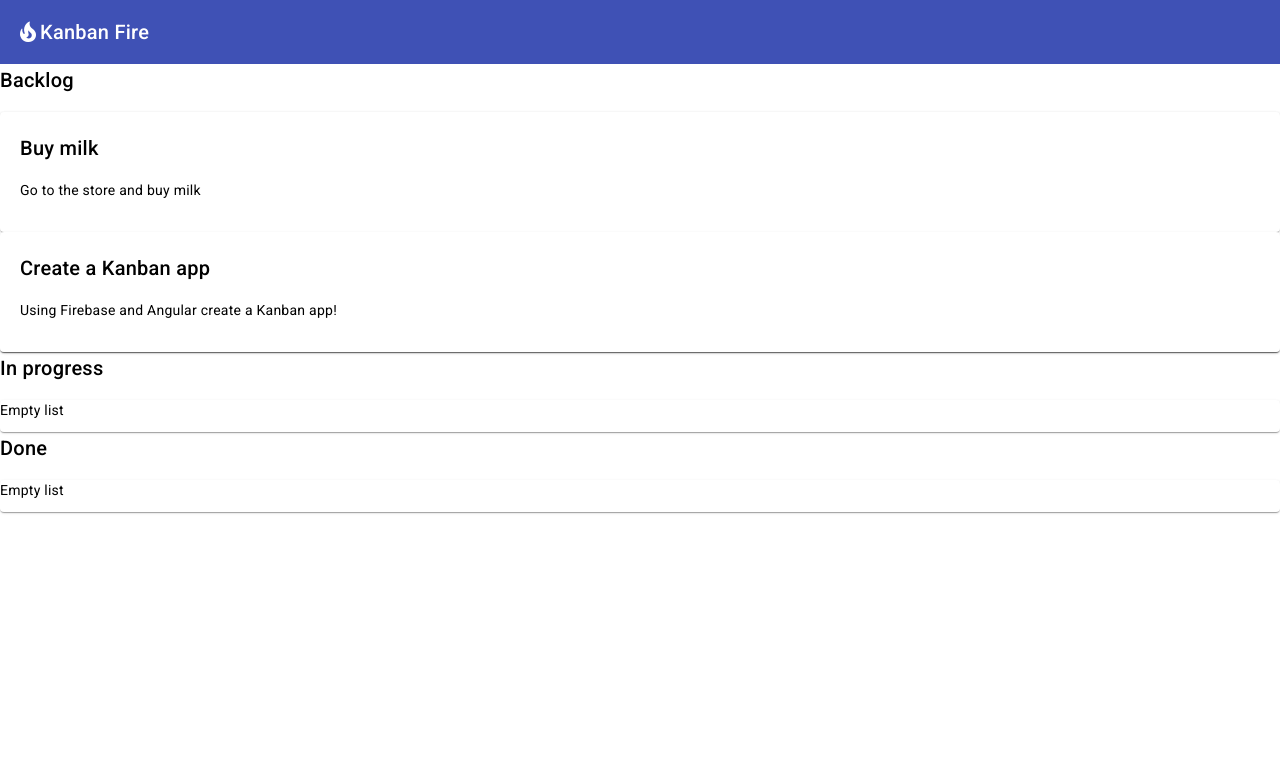
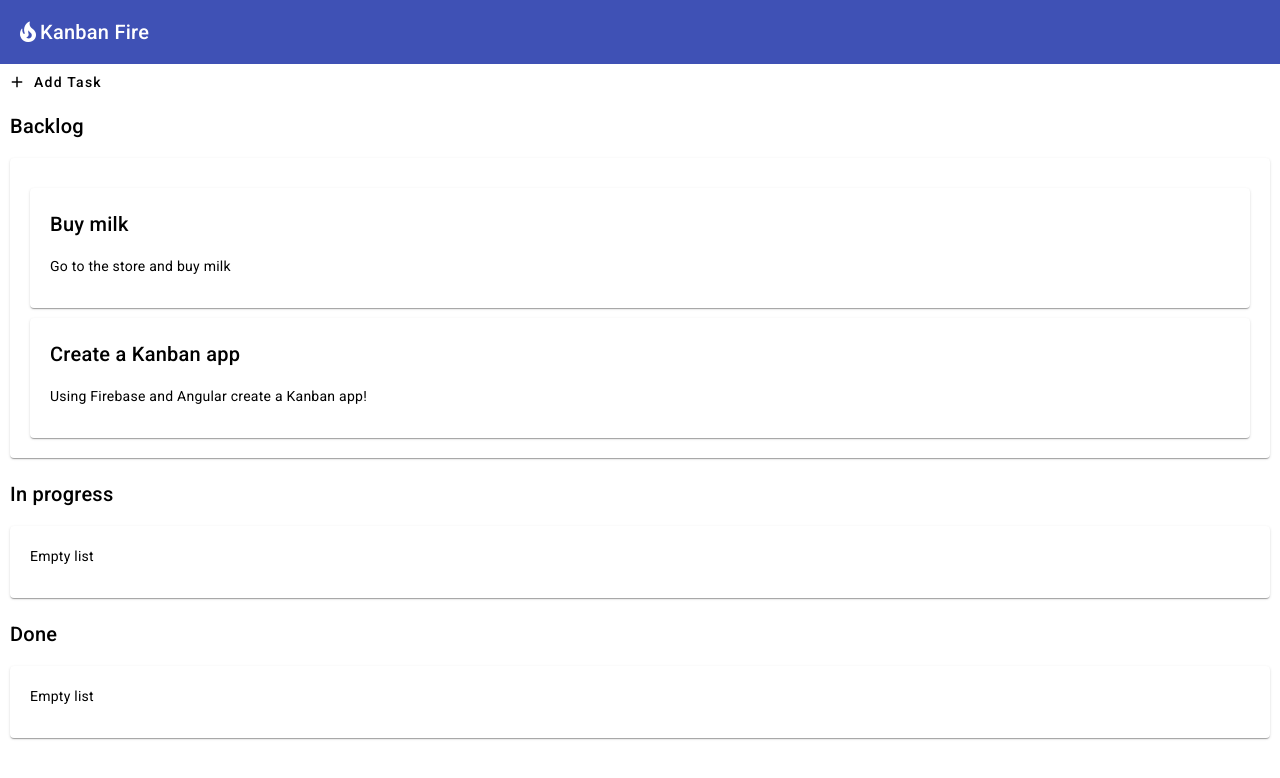
Before and after one commit to mihailmariusiondev/kanban-fire, an Angular app: page / in a window 1280 px wide. Shown: the top 778 px of the page. Built offline with nearby package versions, Linux system fonts and the light colour scheme.

Commit message:
6. Creating new tasks

```diff
--- a/src/app/app.component.html
+++ b/src/app/app.component.html
@@ -4,6 +4,11 @@
 </mat-toolbar>
 
 <div class="content-wrapper">
+
+  <button (click)="newTask()" mat-button>
+    <mat-icon>add</mat-icon> Add Task
+  </button>
+
   <div class="container-wrapper">
     <div class="container">
       <h2>Backlog</h2>
--- a/src/app/app.component.scss
+++ b/src/app/app.component.scss
@@ -0,0 +1,7 @@
+mat-card {
+  padding: 20px;
+}
+
+.container{
+  padding: 10px;
+}
--- a/src/app/app.component.ts
+++ b/src/app/app.component.ts
@@ -1,6 +1,8 @@
 import { CdkDragDrop, transferArrayItem } from '@angular/cdk/drag-drop';
 import { Component } from '@angular/core';
 import { Task } from './task/task';
+import { MatDialog } from '@angular/material/dialog';
+import { TaskDialogComponent, TaskDialogResult } from './task-dialog/task-dialog.component';
 
 @Component({
   selector: 'app-root',
@@ -8,6 +10,9 @@ import { Task } from './task/task';
   styleUrls: ['./app.component.scss']
 })
 export class AppComponent {
+
+  constructor(private dialog: MatDialog) {}
+
   todo: Task[] = [
     {
       title: 'Buy milk',
@@ -20,6 +25,23 @@ export class AppComponent {
   ];
   inProgress: Task[] = [];
   done: Task[] = [];
+
+  newTask(): void {
+    const dialogRef = this.dialog.open(TaskDialogComponent, {
+      width: '270px',
+      data: {
+        task: {},
+      },
+    });
+    dialogRef
+      .afterClosed()
+      .subscribe((result: TaskDialogResult|undefined) => {
+        if (!result) {
+          return;
+        }
+        this.todo.push(result.task);
+      });
+  }
 
   editTask(list: string, task: Task): void {}
 
--- /dev/null
+++ b/src/app/task-dialog/task-dialog.component.html
@@ -0,0 +1,20 @@
+<div class="container-wrapper">
+  <div class="container">
+
+    <mat-form-field>
+      <mat-label>Title</mat-label>
+      <input matInput cdkFocusInitial [(ngModel)]="data.task.title" />
+    </mat-form-field>
+
+    <mat-form-field>
+      <mat-label>Description</mat-label>
+      <textarea matInput [(ngModel)]="data.task.description"></textarea>
+    </mat-form-field>
+
+    <div mat-dialog-actions>
+      <button mat-button [mat-dialog-close]="{ task: data.task }">OK</button>
+      <button mat-button (click)="cancel()">Cancel</button>
+    </div>
+
+  </div>
+</div>
--- /dev/null
+++ b/src/app/task-dialog/task-dialog.component.scss
@@ -0,0 +1,3 @@
+.container-wrapper{
+  padding: 10px;
+}
--- /dev/null
+++ b/src/app/task-dialog/task-dialog.component.ts
@@ -0,0 +1,33 @@
+import { Component, Inject } from '@angular/core';
+import { MAT_DIALOG_DATA, MatDialogRef } from '@angular/material/dialog';
+import { Task } from '../task/task';
+
+@Component({
+  selector: 'app-task-dialog',
+  templateUrl: './task-dialog.component.html',
+  styleUrls: ['./task-dialog.component.scss']
+})
+export class TaskDialogComponent {
+  private backupTask: Partial<Task> = { ...this.data.task };
+
+  constructor(
+    public dialogRef: MatDialogRef<TaskDialogComponent>,
+    @Inject(MAT_DIALOG_DATA) public data: TaskDialogData
+  ) {}
+
+  cancel(): void {
+    this.data.task.title = this.backupTask.title;
+    this.data.task.description = this.backupTask.description;
+    this.dialogRef.close(this.data);
+  }
+}
+
+export interface TaskDialogData {
+  task: Partial<Task>;
+  enableDelete: boolean;
+}
+
+export interface TaskDialogResult {
+  task: Task;
+  delete?: boolean;
+}
--- a/src/app/task/task.component.scss
+++ b/src/app/task/task.component.scss
@@ -1,3 +1,4 @@
-.item {
+mat-card {
   padding: 20px;
+  margin-top: 10px;
 }
```
Also changed, not shown: src/app/app.module.ts (+11 -2 lines).
